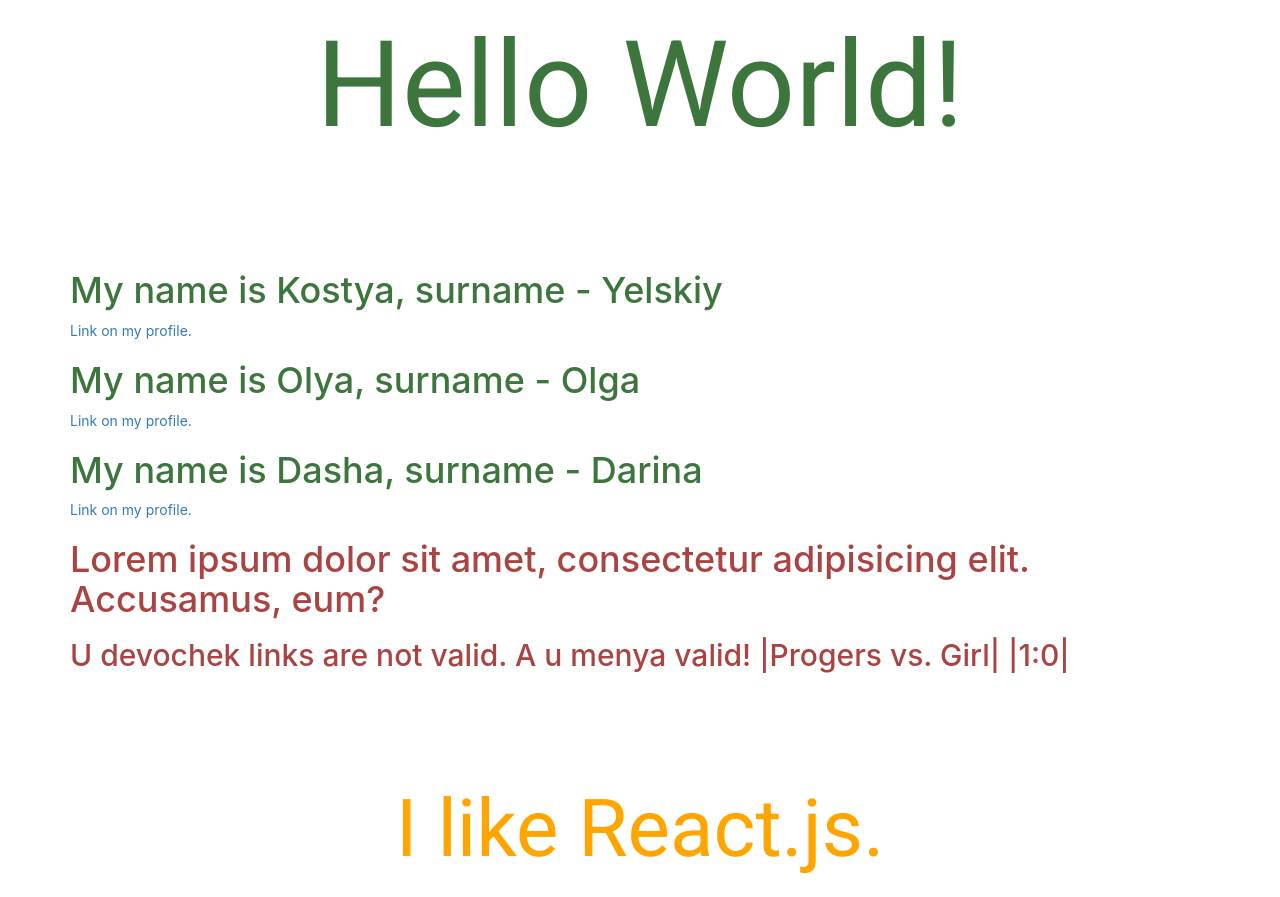
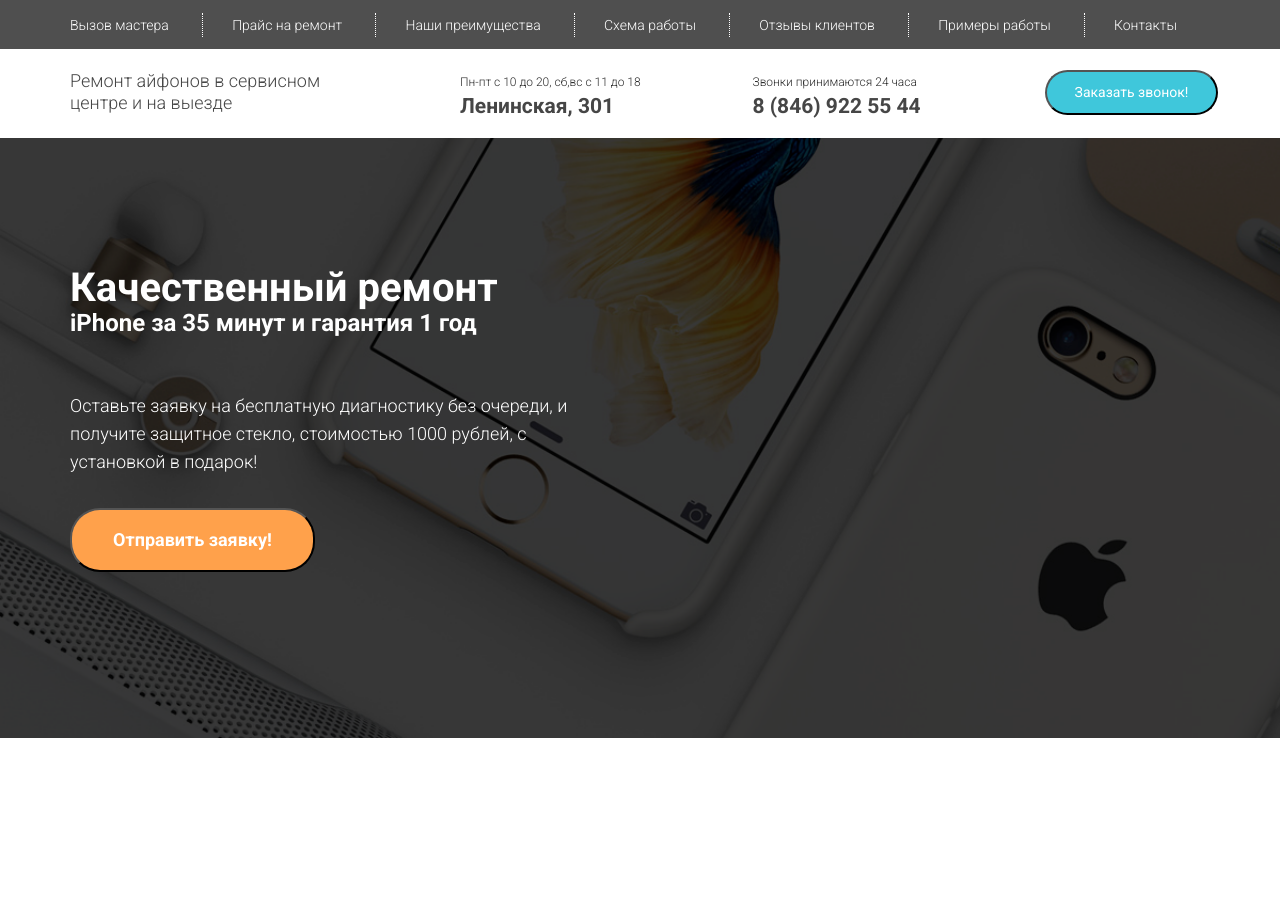
Before and after one commit to kor1k/react-intense-1_warm-up, a React (Create React App) app: page / in a window 1280 px wide. After the commit the page ends 800 px from the top, so only its background shows below. Built offline with nearby package versions, Linux system fonts and the light colour scheme.

Commit message:
made full structure of landing. without slider.

```diff
--- a/src/App.css
+++ b/src/App.css
@@ -1,32 +1,9 @@
-.App {
-  text-align: left;
+* {
+    outline: none;
 }
 
-.App-logo {
-  animation: App-logo-spin infinite 20s linear;
-  height: 40vmin;
+.App {
+    width: 100%;
+    box-sizing: border-box;
+    font-family: Roboto, sans-serif;
 }
-
-.App-header {
-  background-color: darkslategray;
-  min-height: 100vh;
-  display: flex;
-  flex-direction: column;
-  align-items: center;
-  justify-content: center;
-  font-size: calc(10px + 2vmin);
-  color: white;
-}
-
-.App-link {
-  color: #61dafb;
-}
-
-@keyframes App-logo-spin {
-  from {
-    transform: rotate(0deg);
-  }
-  to {
-    transform: rotate(360deg);
-  }
-}
--- a/src/App.js
+++ b/src/App.js
@@ -7,53 +7,53 @@
 import Col from 'react-bootstrap/lib/Col';
 import styled from 'styled-components'
 
-const StyledCompCheck = styled.p`
-  font-family: Roboto, sans-serif;
-  color: orange;
-  font-size: 8rem;
-  text-align: center;
-  margin-top: 10rem;
+import Header from './components/Header'
+import Menu from './components/Menu'
+import Main from './components/Main'
+
+const url = process.env.PUBLIC_URL+'/img/background-image-1.png';
+
+const HeaderWrapper = styled.header`
+    width: 100%;
+    height: 49px;
+    background-color: #242424;
+    opacity: 0.8;
 `
 
-const StyledMainTitle = styled.p `
-   font-family: Roboto, sans-serif;
-   font-size: 12rem;
-   text-align: center;
-   margin-bottom: 10rem;
+const MenuWrapper = styled.div`
+    height: 89px;
+    padding-top: 21px;
+`
+
+const MainWrapper = styled.main`
+     height: 600px;
+     padding-top: 130px;
+     background: url(${url}) no-repeat;
+     background-size: cover;
 `
 
 class App extends Component {
     render() {
         return (
-            <div className="wrapper container text-success">
-                <StyledMainTitle>Hello World! </StyledMainTitle>
-                <SayFullName name="Kostya" surname="Yelskiy"
-                             link="https://github.com/kor1k"/>
-                <SayFullName name="Olya" surname="Olga"
-                             link=""/>
-                <SayFullName
-                    name="Dasha" surname="Darina"
-                    link=""/>
-                <div className="test-block text-danger">
-                    <h1>Lorem ipsum dolor sit amet, consectetur adipisicing elit. Accusamus, eum?</h1>
-                    <h2>U devochek links are not valid. A u menya valid! |Progers vs. Girl| |1:0|</h2>
-                </div>
-                <StyledCompCheck>
-                    I like React.js.
-                </StyledCompCheck>
+            <div className="App">
+                <HeaderWrapper>
+                    <Grid>
+                        <Header/>
+                    </Grid>
+                </HeaderWrapper>
+                <MenuWrapper>
+                    <Grid>
+                        <Menu/>
+                    </Grid>
+                </MenuWrapper>
+                <MainWrapper>
+                    <Grid>
+                        <Main/>
+                    </Grid>
+                </MainWrapper>
             </div>
-
         );
     }
 }
 
-function SayFullName(props) {
-    return (
-        <div>
-            <h1>My name is {props.name}, surname - {props.surname}</h1>
-            <a href="{props.link}">Link on my profile.</a>
-        </div>
-    )
-}
-
 export default App;
--- /dev/null
+++ b/src/components/Header.js
@@ -0,0 +1,39 @@
+import React, {Component} from 'react';
+
+import Row from 'react-bootstrap/lib/Row';
+import Col from 'react-bootstrap/lib/Col';
+import styled from 'styled-components'
+
+import Link from './Link'
+
+const List = styled.ul`
+    display: flex;
+    justify-content: space-between;
+    align-items: center;
+    padding: 0;
+    height: 49px;
+`
+
+class Header extends React.Component {
+    render() {
+        return (
+            <Row>
+                <Col lg={12}>
+                    <nav>
+                     <List>
+                         <Link link="#" text="Вызов мастера"/>
+                         <Link link="#" text="Прайс на ремонт"/>
+                         <Link link="#" text="Наши преимущества"/>
+                         <Link link="#" text="Схема работы"/>
+                         <Link link="#" text="Отзывы клиентов"/>
+                         <Link link="#" text="Примеры работы"/>
+                         <Link link="#" text="Контакты"/>
+                     </List>
+                    </nav>
+                </Col>
+            </Row>
+        )
+    }
+}
+
+export default Header
--- /dev/null
+++ b/src/components/Link.js
@@ -0,0 +1,29 @@
+import React, {Component} from 'react';
+import styled from 'styled-components';
+
+const StyledLink = styled.a`
+       color: ${props => props.active ? 'pink' : '#fff'};
+       font-size: 14px;
+       font-weight: 300;
+       line-height: 24px;
+       padding-right: 33px;
+       border-right: 1px dotted #fff;
+
+       &:hover {
+         color: #8d8d8d;
+         text-decoration: none;
+       }
+       &:last-child {
+         border-right: none;
+       }
+`
+
+class Link extends React.Component{
+    render () {
+        return (
+            <StyledLink href={this.props.link}> {this.props.text} </StyledLink>
+        )
+    }
+}
+
+export default Link
--- /dev/null
+++ b/src/components/Main.js
@@ -0,0 +1,66 @@
+import React, {Component} from 'react';
+
+import Row from 'react-bootstrap/lib/Row';
+import Col from 'react-bootstrap/lib/Col';
+import styled from 'styled-components'
+
+const Repair = styled.div`
+      color: #ffffff;
+      line-height: 40px;
+      font-weight: 700;
+      font-size: 40px;
+
+      span {
+        display: block;
+        font-size: 24px;
+        line-height: 30px;
+      }
+`
+
+const LightText = styled.div`
+    color: #ffffff;
+    font-size: 18px;
+    font-weight: 300;
+    line-height: 28px;
+    margin-top: 54px;
+`
+
+const CallButton = styled.button`
+    width: 245px;
+    height: 64px;
+    background-color: #ffa14b;
+    border-radius: 30px;
+    margin-top: 32px;
+
+    color: #ffffff;
+    font-size: 18px;
+    font-weight: bold;
+`
+
+class Main extends React.Component {
+    render() {
+        return (
+            <Row>
+                <Col lg={6}>
+                    <Repair>
+                        Качественный ремонт
+                        <span>iPhone за 35 минут и гарантия 1 год</span>
+                    </Repair>
+                    <LightText>
+                        Оставьте заявку на бесплатную диагностику без очереди,
+                        и получите защитное стекло, стоимостью 1000 рублей,
+                        с установкой в подарок!
+                    </LightText>
+                    <CallButton>
+                        Отправить заявку!
+                    </CallButton>
+                </Col>
+                <Col lg={6} lgOffset={1}>
+
+                </Col>
+            </Row>
+        )
+    }
+}
+
+export default Main
--- /dev/null
+++ b/src/components/Menu.js
@@ -0,0 +1,102 @@
+import React, {Component} from 'react';
+
+import Row from 'react-bootstrap/lib/Row';
+import Col from 'react-bootstrap/lib/Col';
+import styled from 'styled-components'
+
+const Repair = styled.div`
+    color: #464646;
+    font-size: 18px;
+    font-weight: 300;
+    line-height: 22px;
+`
+
+const WorkTime = styled.div`
+    color: #2a2a2a;
+    font-size: 12px;
+    font-weight: 300;
+    line-height: 24px;
+
+    span {
+        display: block;
+        color: #464646;
+        font-size: 21px;
+        font-weight: 700;
+    }
+`
+
+const Calls = styled.div`
+    color: #2a2a2a;
+    font-size: 12px;
+    font-weight: 300;
+    line-height: 24px;
+
+    span {
+        display: block;
+        color: #464646;
+        font-size: 21px;
+        font-weight: 700;
+    }
+`
+
+const CallButton = styled.button`
+      width: 173px;
+      height: 45px;
+      background-color: #3fc7db;
+      border-radius: 30px;
+      color: #ffffff;
+      font-size: 14px;
+      font-weight: 400;
+      line-height: 22.04px;
+`
+
+class Adress extends React.Component {
+    render() {
+        return (
+            <span>{this.props.addr}</span>
+        )
+    }
+}
+
+class TelNumber extends React.Component {
+    render() {
+        return (
+            <span>{this.props.tel}</span>
+        )
+    }
+}
+
+class Menu extends React.Component {
+    render() {
+        return (
+            <Row>
+                <Col lg={3}>
+                    <Repair>
+                        Ремонт айфонов в сервисном
+                        центре и на выезде
+                    </Repair>
+                </Col>
+                <Col lg={3} lgOffset={1}>
+                    <WorkTime>
+                        Пн-пт с 10 до 20, сб,вс с 11 до 18
+                        <Adress addr="Ленинская, 301"/>
+                    </WorkTime>
+
+                </Col>
+                <Col lg={3}>
+                    <Calls>
+                        Звонки принимаются 24 часа
+                        <TelNumber tel="8 (846) 922 55 44"/>
+                    </Calls>
+
+                </Col>
+                <Col lg={2}>
+                    <CallButton>Заказать звонок!</CallButton>
+
+                </Col>
+            </Row>
+        )
+    }
+}
+
+export default Menu
```
